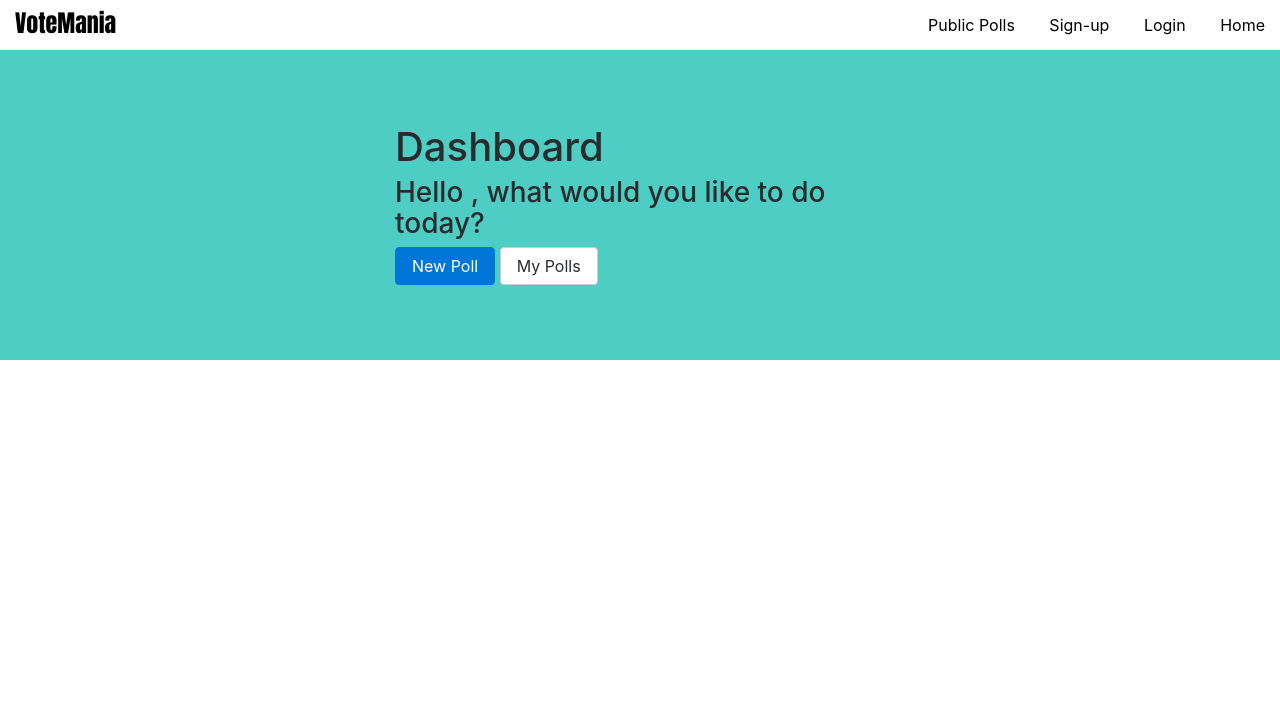
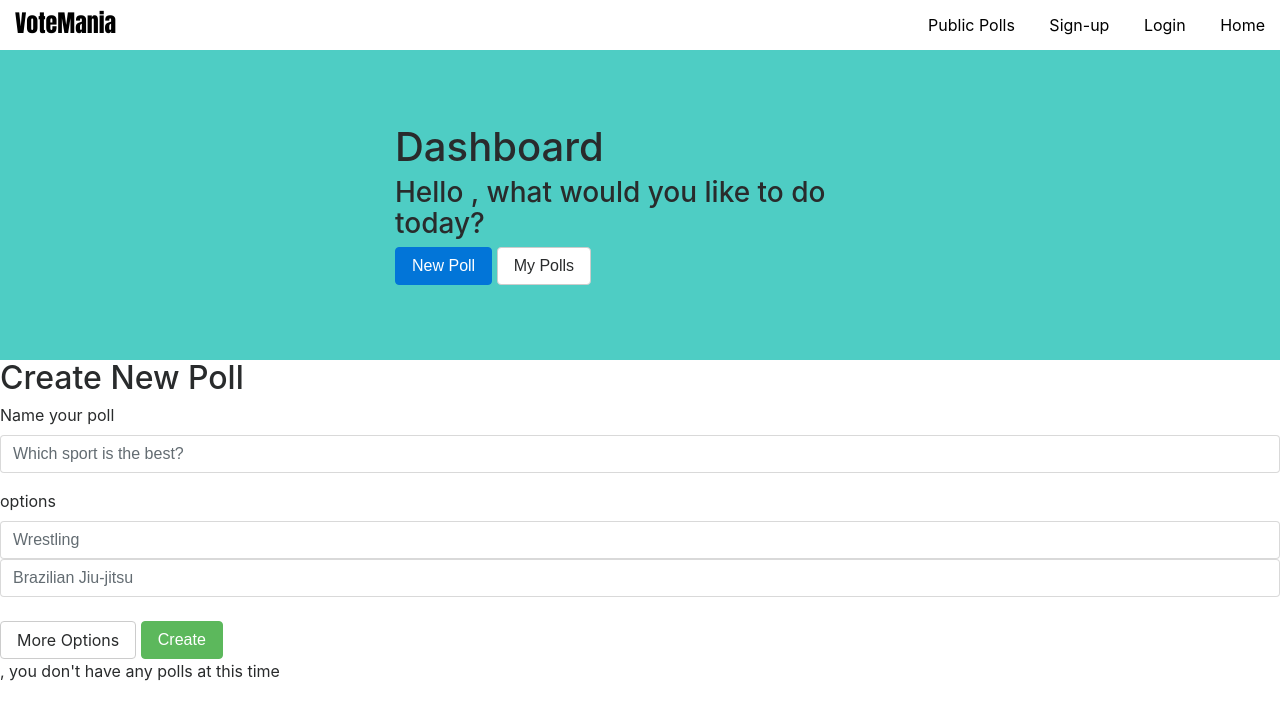
Before and after one commit to danielknguyen/Build-a-Voting-App, a website: page views/dashboard.html in a window 1280 px wide. Drawn offline with nearby package versions, Linux system fonts and the light colour scheme; files that its build step writes are made by us from their sources.

Commit message:
new poll, delete poll and display poll

```diff
--- a/views/dashboard.html
+++ b/views/dashboard.html
@@ -10,8 +10,44 @@
   <div class="front-page-cover-banner">
     <h1>Dashboard</h1>
     <h3>Hello {{ user }}, what would you like to do today?</h3>
-    <a href="" class="btn btn-primary" name="new_polls">New Poll</a>
-    <a href="" class="btn btn-secondary" name="my_polls">My Polls</a>
+    <button id="newPollButton" class="btn btn-primary">New Poll</button>
+    <button id="myPollsButton" href="" class="btn btn-secondary">My Polls</button>
   </div>
 </div>
+
+<div class="newPollDiv">
+  <h2>Create New Poll</h2>
+  <form action="/dashboard" method="post" name="newPollForm">
+    <div class="form-group">
+      <label for="nameYourPoll">Name your poll</label>
+      <input type="text" class="form-control" name="nameYourPoll" placeholder="Which sport is the best?" required>
+    </div>
+    <div class="optionsDiv" class="form-group">
+      <label for="options">options</label>
+      <input type="text" class="form-control" name="options[]" placeholder="Wrestling" required>
+      <input type="text" class="form-control" name="options[]" placeholder="Brazilian Jiu-jitsu" required>
+    </div>
+    <br>
+    <div class="btn btn-secondary options-button">More Options</div>
+    <button type="submit" class="btn btn-success">Create</button>
+  </form>
+</div>
+
+<div class="myPollsDiv show">
+  <!-- display list of polls -->
+  {% if polls.length > 0 %}
+    {% for poll in polls %}
+      <div class="polls">
+        <a href="/polls/vote/{{ poll._id }}" class="pollTitleLink">
+          <div class="pollTitle">{{ poll.poll_name }}</div>
+        </a>
+        <div class="pollDeleteBtn">
+          <a href="/delete/poll/{{ poll._id }}" name="pollDelete" class="btn btn-sm btn-danger">Delete</a>
+        </div>
+      </div>
+    {% endfor %}
+  {% else %}
+    <p class="noPollsMessage">{{ user }}, you don't have any polls at this time</p>
+  {% endif %}
+</div>
 {% endblock %}
```
